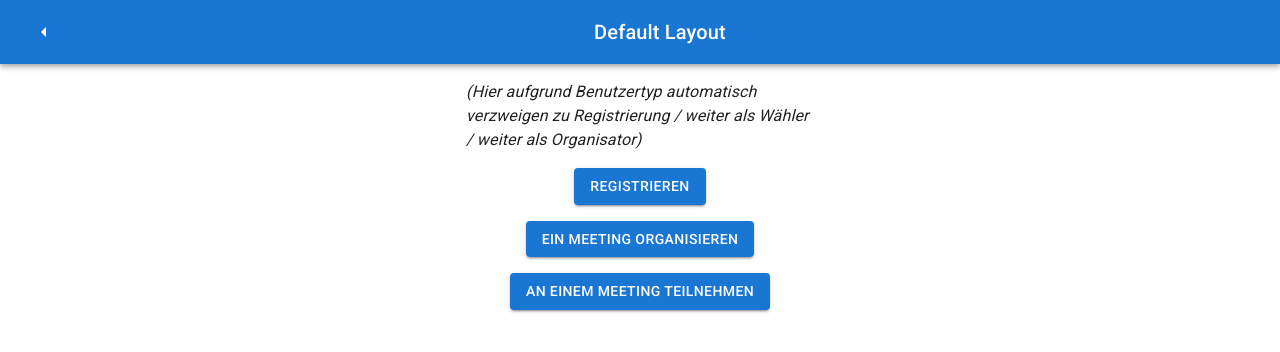
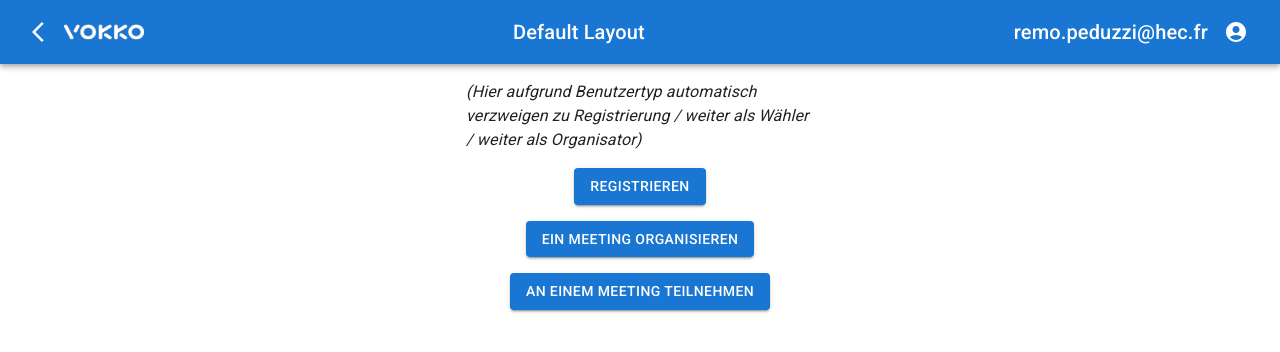
Before and after one commit to raaflaub/e-voting-app, a React (Create React App) app in the folder vokko-e-voting/: page /meet in a window 1280 px wide. Shown: the top 352 px of the page. Built offline with nearby package versions, Linux system fonts and the light colour scheme.

Commit message:
vokko Header applied

```diff
--- a/vokko-e-voting/src/landing/DefaultLayout.tsx
+++ b/vokko-e-voting/src/landing/DefaultLayout.tsx
@@ -2,6 +2,7 @@ import React from 'react';
 import {AppBar, Container, IconButton, Toolbar, Typography} from "@mui/material";
 import ArrowLeftIcon from "@mui/icons-material/ArrowLeft";
 import {Outlet, useNavigate} from "react-router-dom";
+import VokkoHeader from "../header/VokkoHeader";
 
 export type RegistrationLayoutProps = {}
 
@@ -9,16 +10,7 @@ export default function DefaultLayout({}: RegistrationLayoutProps) {
     const navigate = useNavigate();
     return (
         <>
-        <AppBar position="sticky">
-            <Toolbar>
-                <IconButton color="inherit" onClick={() => navigate(-1)}>
-                    <ArrowLeftIcon />
-                </IconButton>
-                <Typography variant="h6" align="center" flexGrow={1}>
-                    Default Layout
-                </Typography>
-            </Toolbar>
-        </AppBar>
+        <VokkoHeader title="Default Layout" backButton={true} userProfile={true} />
         <Container maxWidth="xs">
             <Outlet />
         </Container>
--- a/vokko-e-voting/src/voter/VoterLayout.tsx
+++ b/vokko-e-voting/src/voter/VoterLayout.tsx
@@ -1,7 +1,7 @@
 import React from 'react';
-import {AppBar, Container, IconButton, Toolbar, Typography} from "@mui/material";
-import ArrowLeftIcon from "@mui/icons-material/ArrowLeft";
+import {Container} from "@mui/material";
 import {Outlet, useNavigate} from "react-router-dom";
+import VokkoHeader from "../header/VokkoHeader";
 
 export type VoterLayoutProps = {}
 
@@ -9,16 +9,7 @@ export default function VoterLayout({}: VoterLayoutProps) {
     const navigate = useNavigate();
     return (
         <>
-        <AppBar position="sticky">
-            <Toolbar>
-                <IconButton color="inherit" onClick={() => navigate(-1)}>
-                    <ArrowLeftIcon />
-                </IconButton>
-                <Typography variant="h6" align="center" flexGrow={1}>
-                    Voter Layout
-                </Typography>
-            </Toolbar>
-        </AppBar>
+        <VokkoHeader title="HEC Alumni GM 2022" backButton={false} userProfile={true} />
         <Container maxWidth="xs">
             <Outlet />
         </Container>
```
